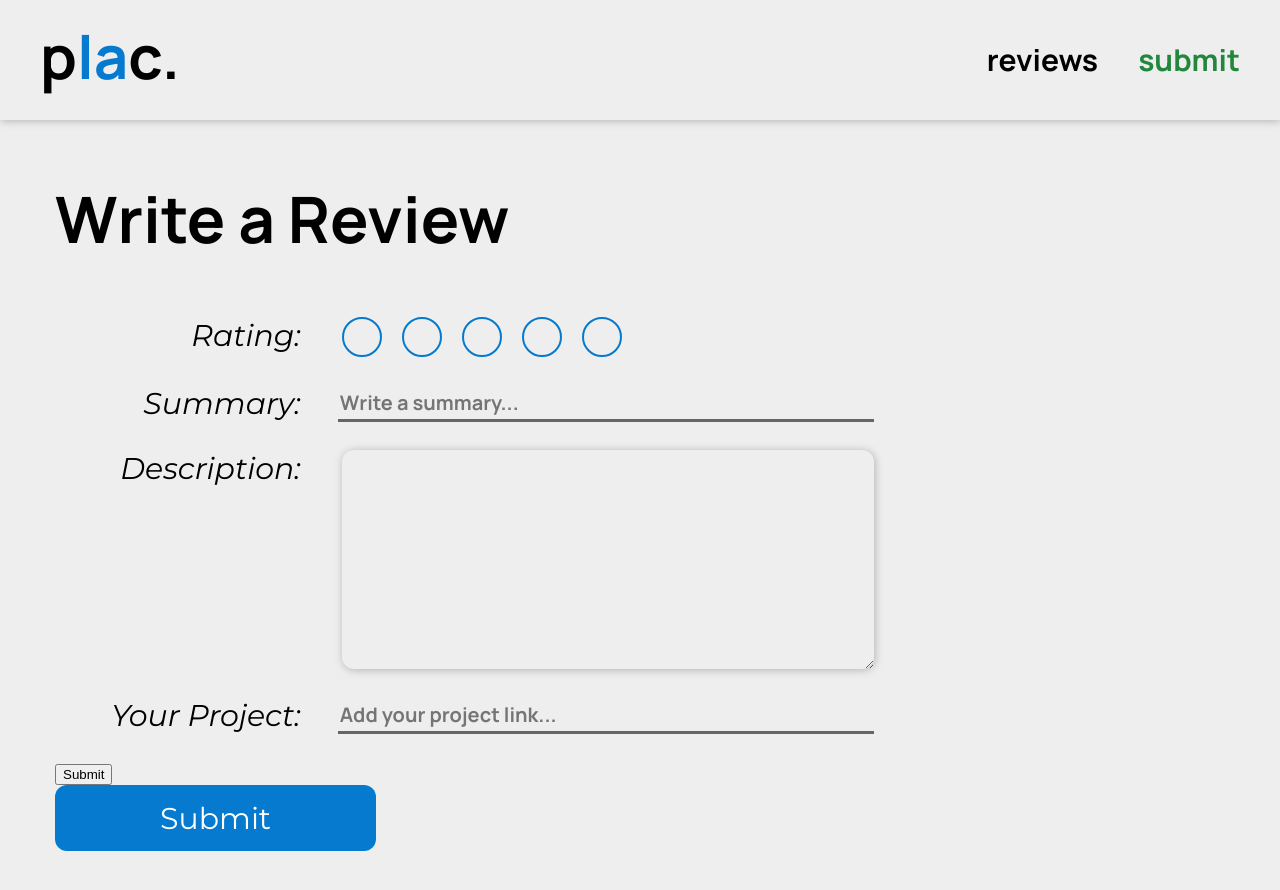
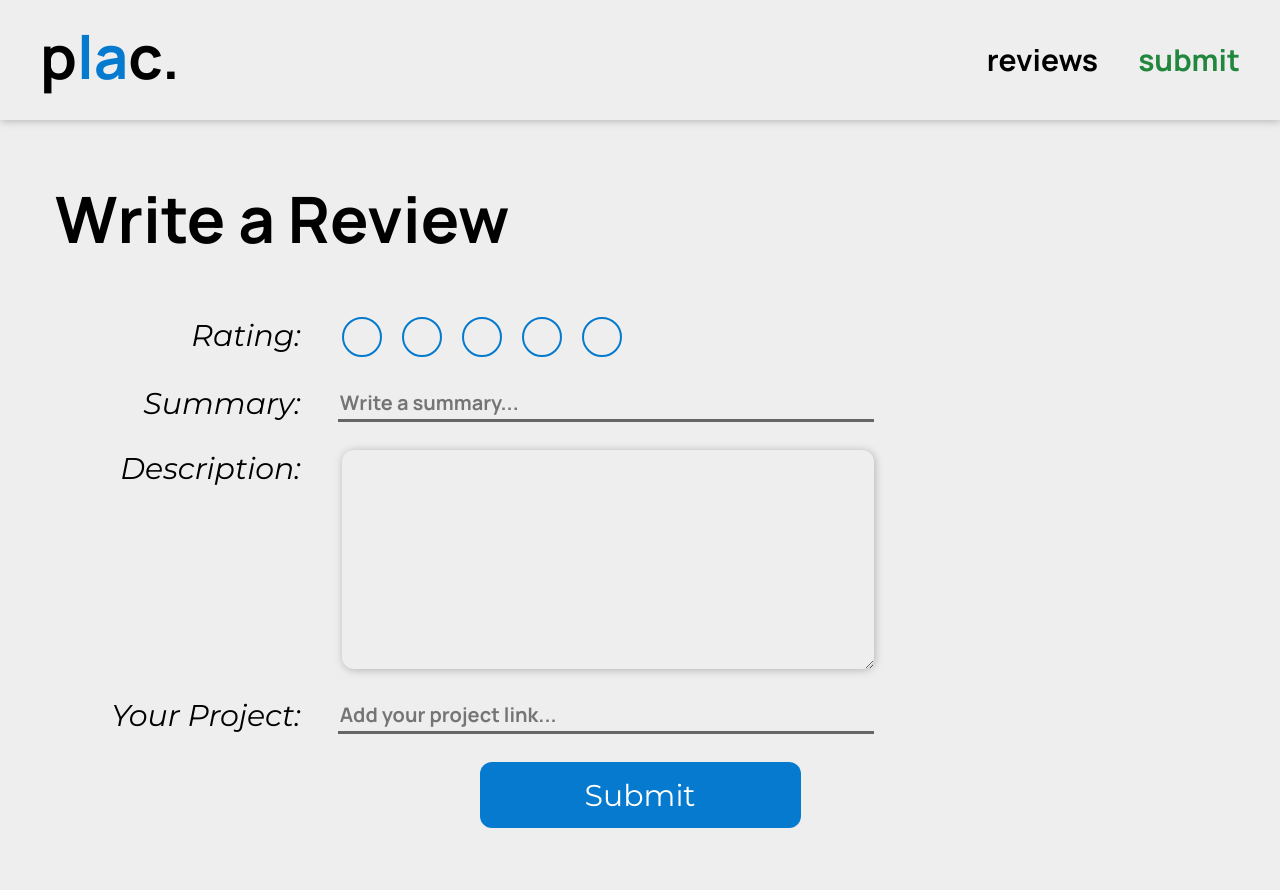
Before and after one commit to 8BitRobot/plac, a React (Create React App) app in the folder frontend/: page / in a window 1280 px wide. Shown: the top 890 px of the page. Built offline with nearby package versions, Linux system fonts and the light colour scheme.

Commit message:
integrated rating with submit page

```diff
--- a/frontend/src/Submit/Submit.scss
+++ b/frontend/src/Submit/Submit.scss
@@ -10,7 +10,7 @@
     }
 
     #submit-button {
-        display: inline-block;
+        display: block;
         background-color: #057ACE;
         border-radius: 12px;
         color: #FFFFFF;
--- a/frontend/src/Submit/index.js
+++ b/frontend/src/Submit/index.js
@@ -1,11 +1,12 @@
-import { useEffect, useState } from "react";
+import { useState } from "react";
 import Rating from  "../shared/Rating";
 import "./Submit.scss";
 
 function Submit() {
-  const [summary, setSummary] = useState("");
-  const [description, setDesc] = useState("");
-  const [projectLink, setLink] = useState("");
+    const [rating, setRating] = useState(0);
+    const [summary, setSummary] = useState("");
+    const [description, setDesc] = useState("");
+    const [projectLink, setLink] = useState("");
 
     async function submitReview() {
         let request = await fetch("http://localhost:4000/add-review", {
@@ -34,7 +35,7 @@ function Submit() {
                 <div id="rating" className="form-input-container">
                     <label>Rating:</label>
                     <div>
-                        <Rating />
+                        <Rating value={ rating } setRating={ setRating }/>
                     </div>
                 </div>
                 <div id="summary" className="form-input-container">
@@ -63,13 +64,9 @@ function Submit() {
                         onChange={(e) => setLink(e.target.value)}
                     />
                 </div>
-                <button type="submit" onClick={submitReview}>Submit</button>
+                <button id="submit-button" type="submit" onClick={submitReview}>Submit</button>
                 {/* TODO: style this */}
             </div>
-        <button id="submit-button" type="submit" onClick={submitReview}>
-        Submit
-        </button>
-        {/* TODO: style this */}
     </div>
   );
 }
--- a/frontend/src/shared/Rating/index.js
+++ b/frontend/src/shared/Rating/index.js
@@ -1,22 +1,19 @@
-import React, { useState } from "react";
-import { FaRegCircle } from "react-icons/fa";
+import React from "react";
 import "./Rating.scss";
 
-const Rate = () => {
-  const [rate, setRate] = useState(0);
-
+const Rate = (props) => {
   return (
     <div className="rating-container">
-      {[...Array(5)].map((item, ind) => {
+      {[...Array(5)].map((_, ind) => {
         var userRating = ind + 1;
         return (
           <div key={ind}>
             <div
               className={
                 "rating-circle" +
-                (rate >= userRating ? " filled" : "")
+                (props.value >= userRating ? " filled" : "")
               }
-              onClick={() => setRate(userRating)}
+              onClick={() => props.setRating(userRating)}
             ></div>
           </div>
         );
```
